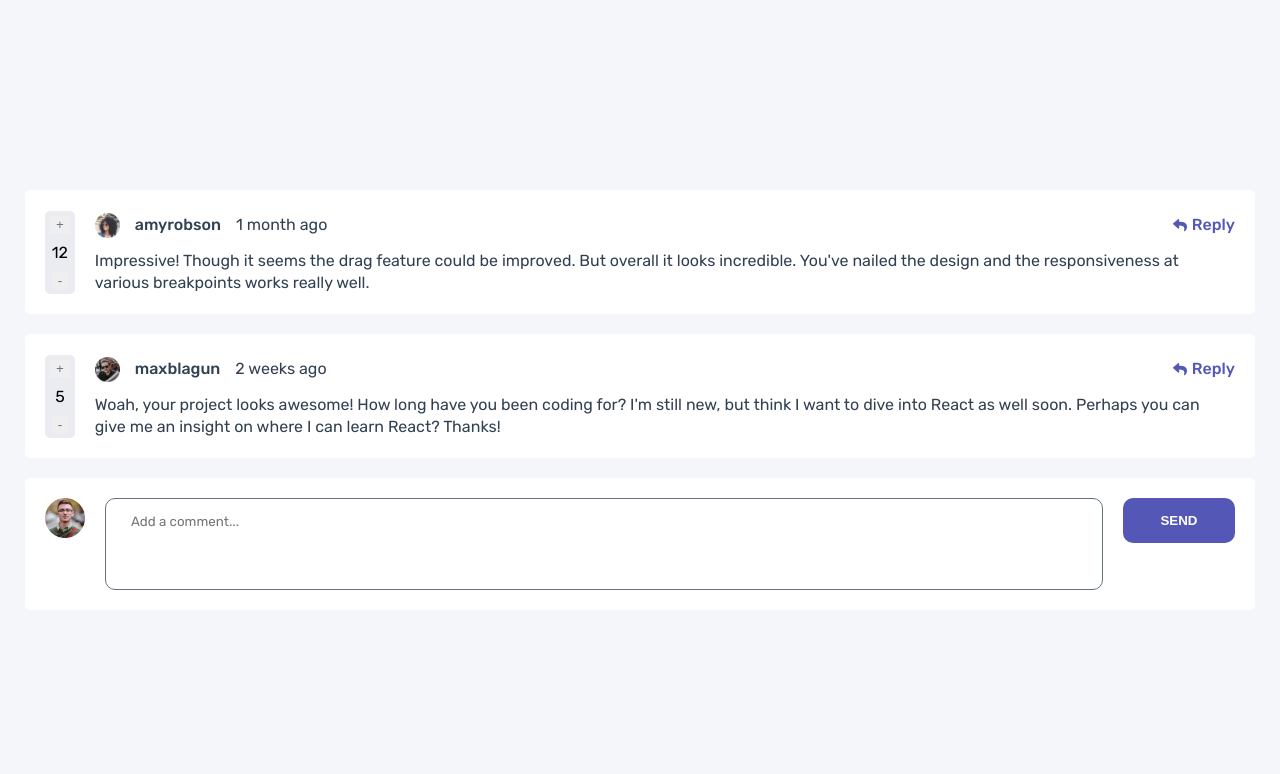
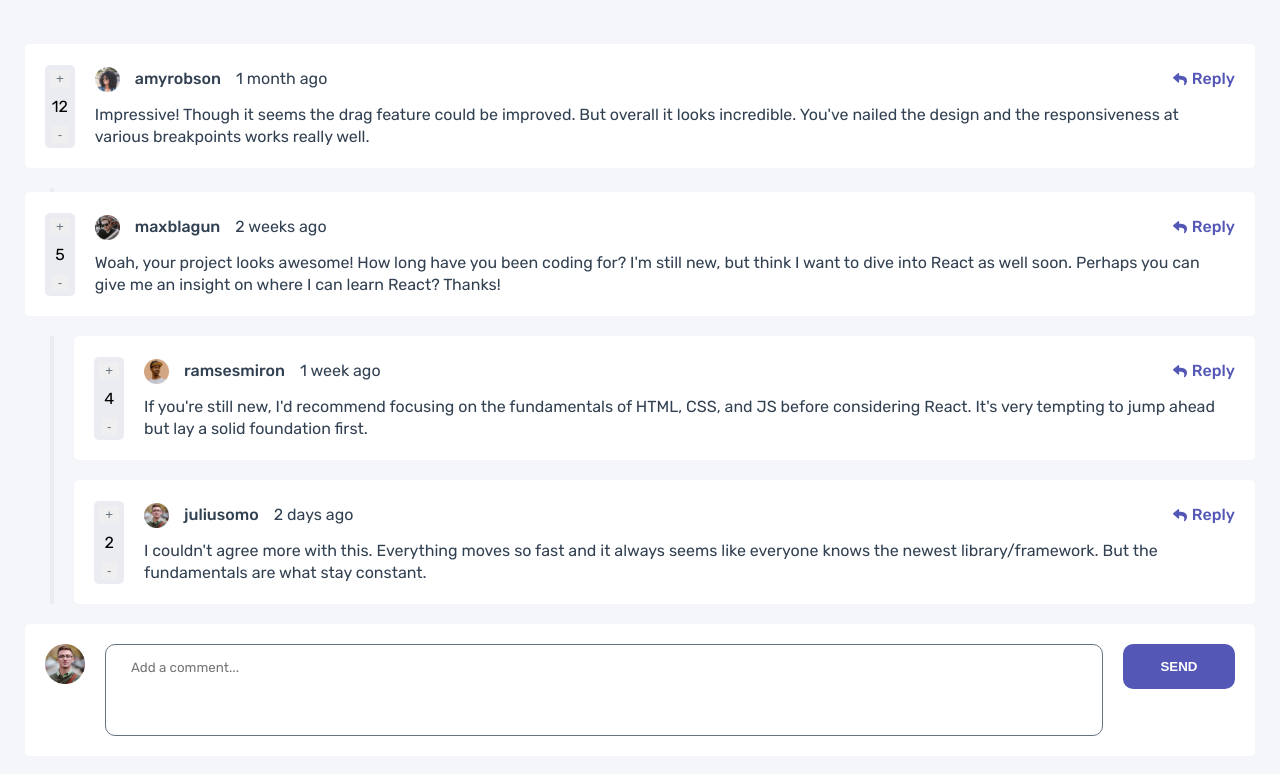
Before and after one commit to ChristianTC/interactive-comments-app, a React (Vite) app: page / in a window 1280 px wide. Shown: the top 774 px of the page. Built offline with nearby package versions, Linux system fonts and the light colour scheme.

Commit message:
fix styles and add replies list

```diff
--- a/src/App.css
+++ b/src/App.css
@@ -127,6 +127,27 @@ body {
   border: 0;
 }
 
+.comments-list, .replies-list {
+  display: flex;
+  flex-direction: column;
+}
+.replies-container {
+  display: flex;
+  flex-direction: row;
+  padding-top: 20px;
+  justify-content: space-between;
+}
+.replies-list {
+  width: 96%;
+  gap: 20px;
+}
+.replies-container hr {
+  height: auto;
+  position: relative;
+  left: 2%;
+  border: solid 2px var(--light-gray);
+}
+
 @media (max-width: 600px) {
   .comment {
     display: flex;
--- a/src/components/CommentInput.tsx
+++ b/src/components/CommentInput.tsx
@@ -21,6 +21,7 @@ const CommentInput = ({user, handleComment, repliedTo = ''}:Props) => {
         score: 0,
         user: user
       }])
+      setMessage('')
     }
 
   }
@@ -30,6 +31,7 @@ const CommentInput = ({user, handleComment, repliedTo = ''}:Props) => {
       <img src={user.image.webp} alt="Profile" />
       <textarea
         required
+        value={message}
         onChange={(e) => setMessage(e.target.value)}
         placeholder="Add a comment..."/>
       <button onClick={toggleSend}>SEND</button>
--- a/src/components/CommentsList.tsx
+++ b/src/components/CommentsList.tsx
@@ -1,5 +1,6 @@
 import { IComment } from "../interfaces/interfaces"
 import Comment from './Comment';
+import RepliesList from "./RepliesList";
 
 interface Props {
   comments: IComment[]
@@ -8,11 +9,19 @@ interface Props {
 const CommentsList = ({comments}:Props) => {
 
   return (
-    <>
+    <section className="comments-list">
       {
-        comments.map((comment) => <Comment key={comment.id} comment={comment} />)
+        comments.map((comment) =>
+          <div key={comment.id}>
+            <Comment comment={comment} />
+            {
+              comment.replies &&
+                <RepliesList replies={comment.replies} />
+            }
+          </div>
+        )
       }
-    </>
+    </section>
   )
 }
 
--- /dev/null
+++ b/src/components/RepliesList.tsx
@@ -0,0 +1,25 @@
+import { IComment } from "../interfaces/interfaces"
+import Comment from "./Comment"
+
+interface Props {
+  replies: IComment[]
+}
+
+const RepliesList = ({replies}:Props) => {
+  return (
+    <section className="replies-container">
+      <hr />
+      <section className="replies-list">
+        {
+          replies.map((reply) =>
+            <div key={reply.id}>
+              <Comment comment={reply} />
+            </div>
+          )
+        }
+      </section>
+    </section>
+  )
+}
+
+export default RepliesList
```
